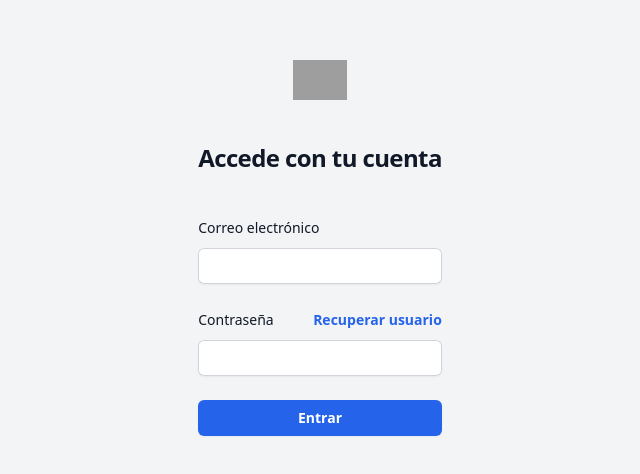
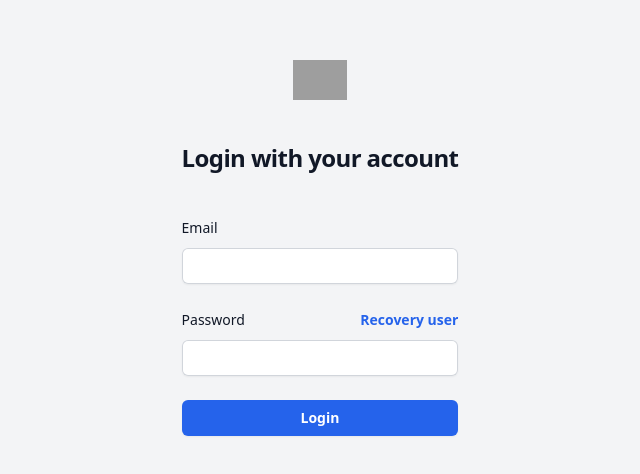
Before and after one commit to m4lucen4/dashboard, a React (Vite) app: page /login in a window 1280 px wide. Shown: the part 152-626 px from the top of the page, without its empty margins (320-960 px from the left). Built offline with nearby package versions, Linux system fonts and the light colour scheme; no server answers; grey boxes are pictures that could not be loaded.

Commit message:
feat: i18n login screen and app from currentUser

```diff
--- a/src/App.tsx
+++ b/src/App.tsx
@@ -1,10 +1,11 @@
-import React from 'react'
+import React, { useEffect } from 'react'
 import {
   BrowserRouter as Router,
   Route,
   Routes,
   Navigate,
 } from 'react-router-dom'
+import { useTranslation } from 'react-i18next'
 import Login from './screens/login/Login'
 import Home from './screens/home/Home'
 import Profile from './screens/profile/Profile'
@@ -14,8 +15,19 @@ import ProtectedRoute from './helpers/ProtectedRoutes'
 import Layout from './components/Layout'
 import Shop from './screens/shop/Shop'
 import Category from './screens/categories/Category'
+import { useSelector } from 'react-redux'
+import { RootState } from './redux/store'
 
 const App: React.FC = () => {
+  const { i18n } = useTranslation()
+  const currentUser = useSelector((state: RootState) => state.auth.currentUser)
+
+  useEffect(() => {
+    if (currentUser) {
+      i18n.changeLanguage(currentUser.language)
+    }
+  }, [currentUser])
+
   return (
     <Router>
       <Routes>
--- a/src/locale/en/translations.json
+++ b/src/locale/en/translations.json
@@ -1,5 +1,19 @@
 {
+  "login": {
+    "header": "Login with your account",
+    "email": "Email",
+    "password": "Password",
+    "recoveryUser": "Recovery user",
+    "login": "Login"
+  },
   "inventory": "Inventory",
   "addItem": "Add item",
-  "editItem": "Edit item"
+  "editItem": "Edit item",
+  "profile": {
+    "title": "Profile",
+    "name": "Name",
+    "email": "Email",
+    "phone": "Phone",
+    "language": "Language"
+  }
 }
--- a/src/locale/es/translations.json
+++ b/src/locale/es/translations.json
@@ -1,5 +1,23 @@
 {
+  "login": {
+    "header": "Accede con tu cuenta",
+    "email": "Correo electrónico",
+    "password": "Contraseña",
+    "recoveryUser": "Recuperar usuario",
+    "login": "Entrar"
+  },
+  "profile": {
+    "title": "Perfil",
+    "name": "Nombre",
+    "email": "Email",
+    "phone": "Teléfono",
+    "phone2": "Teléfono 2",
+    "document": "Documento",
+    "language": "Idioma"
+  },
+  "error": {},
   "inventory": "Inventario",
+  "save": "Guardar",
   "addItem": "Añadir artículo",
   "editItem": "Editar artículo"
 }
--- a/src/screens/login/Login.tsx
+++ b/src/screens/login/Login.tsx
@@ -1,32 +1,39 @@
-import React from 'react';
-import { useSelector } from 'react-redux';
-import { Navigate, useLocation } from 'react-router-dom';
-import LoginForm from './components/LoginForm';
-import { RootState } from '../../redux/store';
-import Alert from '../../components/Alert/Alert';
+import React, { useEffect } from 'react'
+import { useSelector } from 'react-redux'
+import { Navigate, useLocation } from 'react-router-dom'
+import { useTranslation } from 'react-i18next'
+import LoginForm from './components/LoginForm'
+import { RootState } from '../../redux/store'
+import Alert from '../../components/Alert/Alert'
 
 const Login: React.FC = () => {
   const isAuthenticated = useSelector(
     (state: RootState) => state.auth.authenticated
-  );
+  )
   const loginUserRequest = useSelector(
     (state: RootState) => state.auth.loginUserRequest
-  );
-  const location = useLocation();
+  )
+  const location = useLocation()
+  const { i18n } = useTranslation()
+
+  useEffect(() => {
+    const browserLanguage = navigator.language
+    i18n.changeLanguage(browserLanguage)
+  }, [])
 
   if (isAuthenticated) {
-    return <Navigate to="/home" state={{ from: location }} />;
+    return <Navigate to="/home" state={{ from: location }} />
   }
   return (
-    <div className="min-h-screen flex items-center justify-center bg-gray-100">
+    <div className="flex min-h-screen items-center justify-center bg-gray-100">
       <div>
-      {loginUserRequest.messages.length > 0 && (
-        <Alert message={loginUserRequest.messages} />
-      )}
+        {loginUserRequest.messages.length > 0 && (
+          <Alert message={loginUserRequest.messages} />
+        )}
         <LoginForm />
       </div>
     </div>
-  );
-};
+  )
+}
 
-export default Login;
+export default Login
--- a/src/screens/login/components/LoginForm.tsx
+++ b/src/screens/login/components/LoginForm.tsx
@@ -1,25 +1,27 @@
-import React, { useState } from 'react';
-import { useDispatch } from 'react-redux';
-import { useNavigate } from 'react-router-dom';
-import { AppDispatch } from '../../../redux/store';
-import { loginUser } from '../../../redux/slices/authSlice';
+import React, { useState } from 'react'
+import { useDispatch } from 'react-redux'
+import { useNavigate } from 'react-router-dom'
+import { useTranslation } from 'react-i18next'
+import { AppDispatch } from '../../../redux/store'
+import { loginUser } from '../../../redux/slices/authSlice'
 
 const LoginForm: React.FC = () => {
-  const [email, setEmail] = useState('');
-  const [password, setPassword] = useState('');
-  const dispatch = useDispatch<AppDispatch>();
-  const navigate = useNavigate();
+  const [email, setEmail] = useState('')
+  const [password, setPassword] = useState('')
+  const dispatch = useDispatch<AppDispatch>()
+  const navigate = useNavigate()
+  const { t } = useTranslation()
 
   const handleSubmit = async (event: React.FormEvent) => {
-    event.preventDefault();
+    event.preventDefault()
     try {
-      const payload = { email, password };
-      await dispatch(loginUser(payload)).unwrap();
-      navigate('/home');
+      const payload = { email, password }
+      await dispatch(loginUser(payload)).unwrap()
+      navigate('/home')
     } catch (error) {
-      console.error('Failed to login:', error);
+      console.error('Failed to login:', error)
     }
-  };
+  }
 
   return (
     <div className="flex min-h-full flex-1 flex-col justify-center px-6 py-12 lg:px-8">
@@ -30,7 +32,7 @@ const LoginForm: React.FC = () => {
           alt="Your Company"
         />
         <h2 className="mt-10 text-center text-2xl font-bold leading-9 tracking-tight text-gray-900">
-          Accede con tu cuenta
+          {t('login.header')}
         </h2>
       </div>
 
@@ -46,7 +48,7 @@ const LoginForm: React.FC = () => {
               htmlFor="email"
               className="block text-sm font-medium leading-6 text-gray-900"
             >
-              Correo electrónico
+              {t('login.email')}
             </label>
             <div className="mt-2">
               <input
@@ -68,14 +70,14 @@ const LoginForm: React.FC = () => {
                 htmlFor="password"
                 className="block text-sm font-medium leading-6 text-gray-900"
               >
-                Contraseña
+                {t('login.password')}
               </label>
               <div className="text-sm">
                 <a
                   href="#"
                   className="font-semibold text-blue-600 hover:text-blue-500"
                 >
-                  Recuperar usuario
+                  {t('login.recoveryUser')}
                 </a>
               </div>
             </div>
@@ -98,13 +100,13 @@ const LoginForm: React.FC = () => {
               type="submit"
               className="flex w-full justify-center rounded-md bg-blue-600 px-3 py-1.5 text-sm font-semibold leading-6 text-white shadow-sm hover:bg-blue-500 focus-visible:outline focus-visible:outline-2 focus-visible:outline-offset-2 focus-visible:outline-blue-600"
             >
-              Entrar
+              {t('login.login')}
             </button>
           </div>
         </form>
       </div>
     </div>
-  );
-};
+  )
+}
 
-export default LoginForm;
+export default LoginForm
--- a/src/types/index.tsx
+++ b/src/types/index.tsx
@@ -6,6 +6,7 @@ export interface IRequest {
 
 export interface CurrentUser {
   uid: string
+  language?: string
   createdAt: string
   updatedAt: string
   token?: string
@@ -27,6 +28,7 @@ export interface User {
   city?: string
   role: string
   active: boolean
+  language: string
   createdAt?: string
   updatedAt?: string
 }
```
